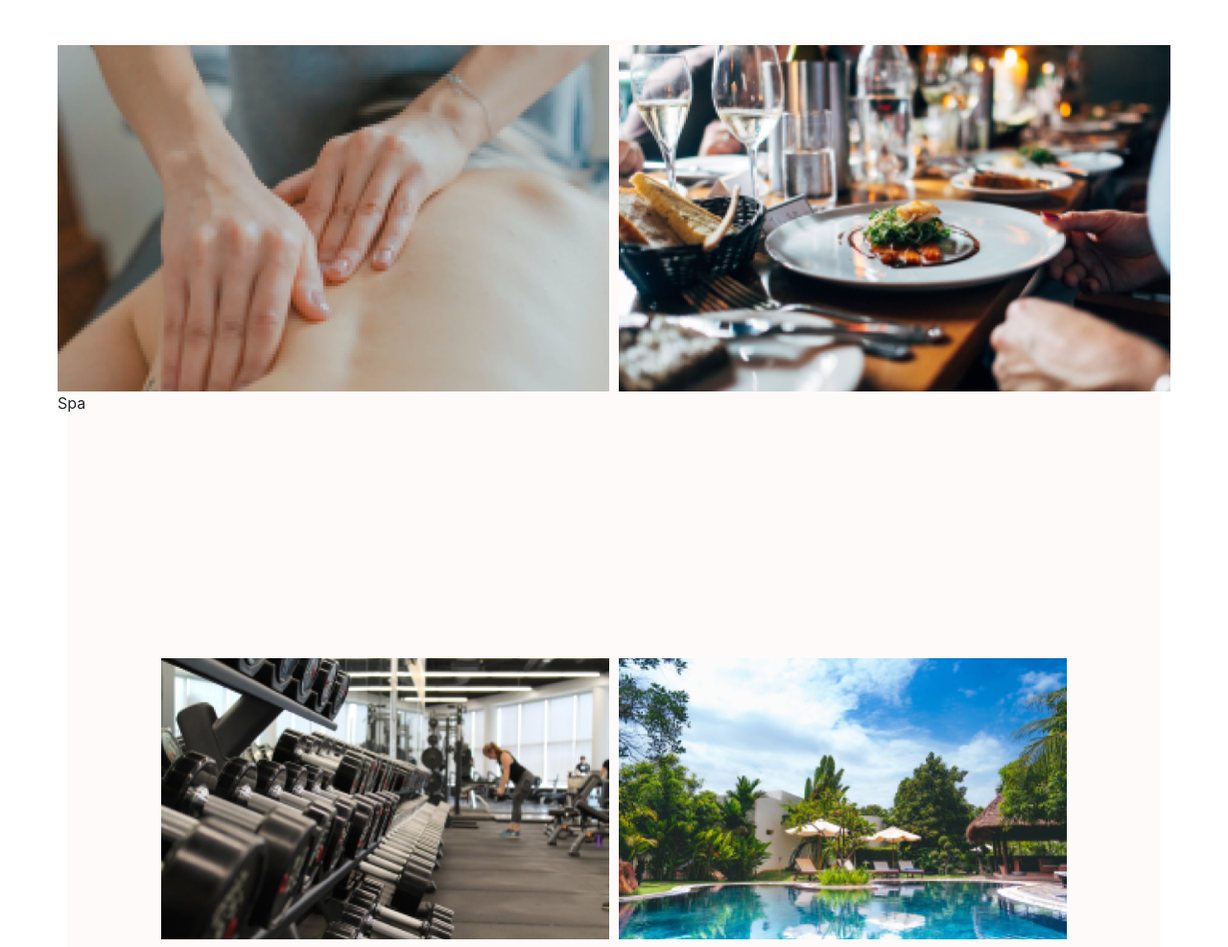
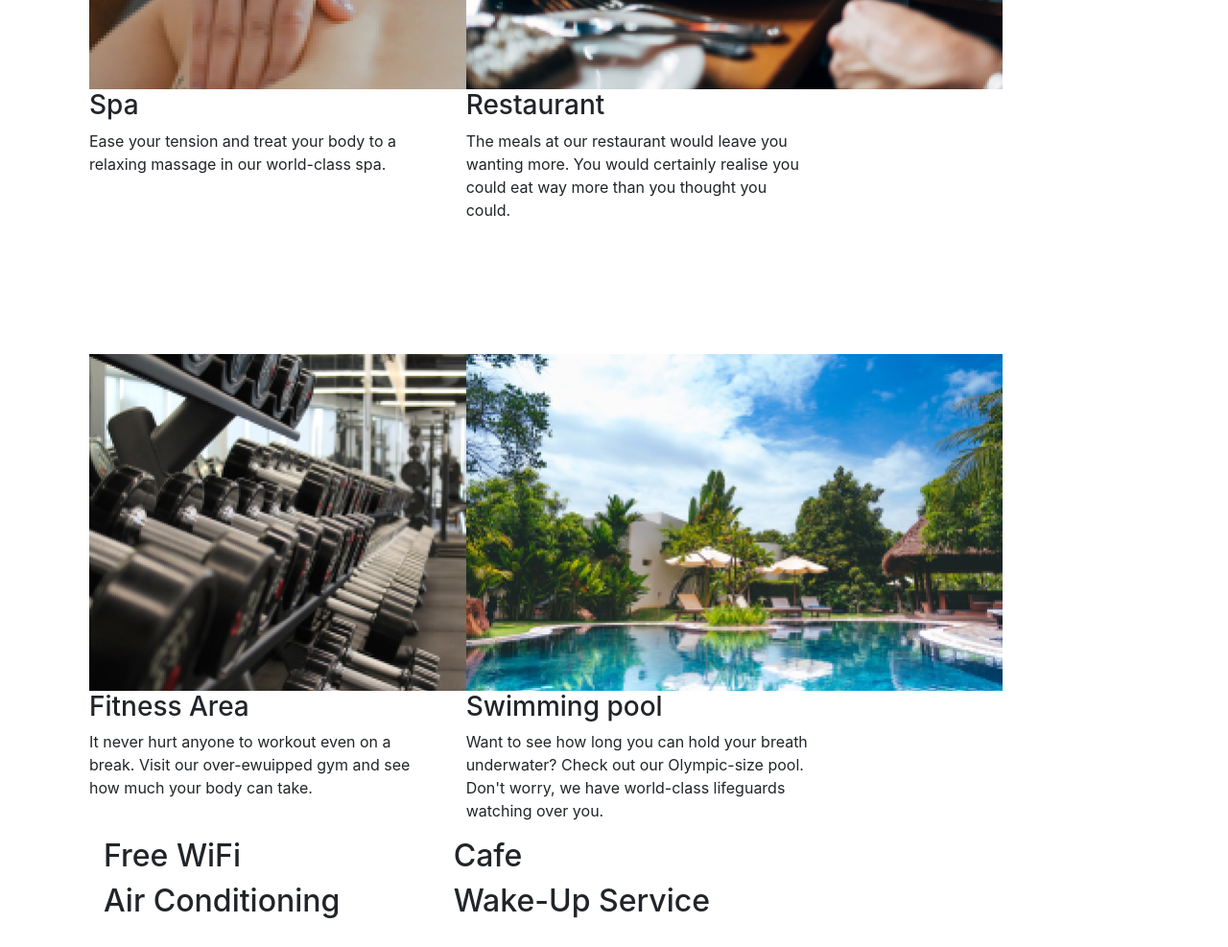
Before and after one commit to willingtoeatyam/HotelSquarePage3, a plain HTML site: page Square Hotel/index.html in a window 1280 px wide. Shown: the part 340-1327 px from the top of the page at 96% size. After the commit the page ends 1306 px from the top, so only its background shows below. Drawn offline with nearby package versions, Linux system fonts and the light colour scheme.

Commit message:
Add files via upload

```diff
--- a/Square Hotel/index.html
+++ b/Square Hotel/index.html
@@ -9,39 +9,59 @@
 		<title>Facilities and Services</title>
 </head>
 <body>
-		<header class="container-fluid p-0 ">
-			<div class="topheader">
+			<div class="container-fluid p-0 ">
+				<div class="row">
+				<div class="row1">
+			  		<div class="col-md-6 col-lg-4 col-xlx-3">
+			    		<img src="resources\images\spa.jpg" alt="Spa"  class= "img-responsive img1">
+			    		<h3>Spa</h3>
+			    		<p>Ease your tension and treat your body to a relaxing massage in our world-class spa.</p>
+			  		</div>
+			  		<div class="col-md-6 col-lg-4 col-xlx-3">
+			    		<img src="resources\images\restaurant.jpg" alt="Restaurant" class= "img-responsive img1">
+			    		<h3>Restaurant</h3>
+			    		<p>The meals at our restaurant would leave you wanting more. You would certainly realise you could eat way more than you thought you could.</p>
+			  		</div>
+				</div>
 
-				<div class="bottomheader">
+				<div class="row2">
+			  		<div class="col-md-6 col-lg-4 col-xlx-3">
+			    		<img src="resources\images\fitnessarea.jpg" alt="Fitness Area" class= "img-responsive ">
+			    		<h3>
+			    			Fitness Area
+			    		</h3>
+			    		<p>It never hurt anyone to workout even on a break. Visit our over-ewuipped gym and see how much your body can take.</p>
+			  		</div>
+			  		<div class="col-md-6 col-lg-4 col-xlx-3">
+			    		<img src="resources\images\swimmingpool.jpg" alt="Swimming Pool" class= "img-responsive ">
+			    		<h3>Swimming pool</h3>
+			    		<p>Want to see how long you can hold your breath underwater? Check out our Olympic-size pool. Don't worry, we have world-class lifeguards watching over you.</p>
+			  		</div>
+				</div>
+				</div>
+				<div class="titlerow1">
+			  		<div class="col-md-6 col-lg-4 col-xlx-3">
+			    		<h2>
+			    			Free WiFi
+			    		</h2>
+			  		</div>
+			  		<div class="col-md-6 col-lg-4 col-xlx-3">
+			    		<h2>Cafe</h2>
+			  		</div>
+				</div>
+				<div class="titlerow1">
+			  		<div class="col-md-6 col-lg-4 col-xlx-3">
+			    		<h2>
+			    			Air Conditioning
+			    		</h2>
+			  		</div>
+			  		<div class="col-md-6 col-lg-4 col-xlx-3">
+			    		<h2>Wake-Up Service</h2>
+			  		</div>
+				</div>
 
-				</div>
 			</div>
 
-		</header>
-		<div class="container p-0 ">
-			<div class="maincontent">
-				<div class="row">
-			  		<div class="column">
-			    		<img src="resources\images\spa.jpg" alt="Spa" style="width:100%">
-			    		Spa
-			  		</div>
-			  		<div class="column">
-			    		<img src="resources\images\restaurant.jpg" alt="Restaurant" style="width:100%" class="">
-			  		</div>
-				</div>
-				<div class="row2">
-			  		<div class="column">
-			    		<img src="resources\images\fitnessarea.jpg" alt="Fitness Area" style="width:100%">
-			  		</div>
-			  		<div class="column">
-			    		<img src="resources\images\swimmingpool.jpg" alt="Swimming Pool" style="width:100%" class="">
-			  		</div>
-				</div>
-			</div>
-		</div>
-		<footer class="container-fluid p-0">
-			<div class="footer"></div>
-		</footer>
 <script src="https://code.jquery.com/jquery-3.5.1.slim.min.js" integrity="sha384-DfXdz2htPH0lsSSs5nCTpuj/zy4C+OGpamoFVy38MVBnE+IbbVYUew+OrCXaRkfj" crossorigin="anonymous"></script>
 <script src="https://cdn.jsdelivr.net/npm/popper.js@1.16.0/dist/umd/popper.min.js" integrity="sha384-Q6E9RHvbIyZFJoft+2mJbHaEWldlvI9IOYy5n3zV9zzTtmI3UksdQRVvoxMfooAo" crossorigin="anonymous"></script>
 <script src="https://stackpath.bootstrapcdn.com/bootstrap/4.5.0/js/bootstrap.min.js" integrity="sha384-OgVRvuATP1z7JjHLkuOU7Xw704+h835Lr+6QL9UvYjZE3Ipu6Tp75j7Bh/kR0JKI" crossorigin="anonymous"></script>
--- a/Square Hotel/style.css
+++ b/Square Hotel/style.css
@@ -12,7 +12,7 @@
 
 html, body {
 	height: 100%;
-	width: 100%;
+	width: auto;
 }
 
 body{
@@ -21,33 +21,12 @@ body{
 }
 
 
-.bottomheader{
-	position: relative;
-	width: 100%;
-	height: 164px;
-	bottom: 0px;
-	border: 1px;
-	background-color: var(--background_color_two);
-}
-
-.topheader{
-	width: 100%;
-	height: 300px;
-	left: 0%;
-	top: 0%;
-	background-color: var(--header_color_one);
-}
-
-.maincontent{
-	width: 100%;
-	height: 1528px;
-	border: 1px;
-	background-color: var(--background_color_one);
 }
 
 .img1{
-	height: 22.97%;
-	width: 38.82%;
+	display: flex;
+	max-height: 22.97%;
+	max-width: 38.82%;
 	margin-left: 6.46%;
 	margin-top: 82px;
 }
@@ -70,14 +49,7 @@ body{
 	margin-right: 54.72%;
 }
 
-.footer{
-	position: relative;
-	height: 360px;
-	background-color: var(--footer_color_one);
-	bottom: 0%;
-}
-
-.row {
+.row1 {
   display: flex;
   margin-top: 82px;
   margin-left: 93px;
@@ -86,7 +58,7 @@ body{
 
 .row2 {
   display: flex;
-  margin-top: 244px;
+  margin-top: 122px;
   margin-left: 93px;
   margin-right: 93px;
 }
@@ -96,3 +68,15 @@ body{
   flex: 33.33%;
   padding: 5px;
 }
+.titlerow1 {
+  display: flex;
+  margin-top: 0px;
+  margin-left: 93px;
+  margin-right: 93px;
+}
+.Detailrow1 {
+  display: flex;
+  margin-top: 20px;
+  margin-left: 93px;
+  margin-right: 93px;
+}
```
